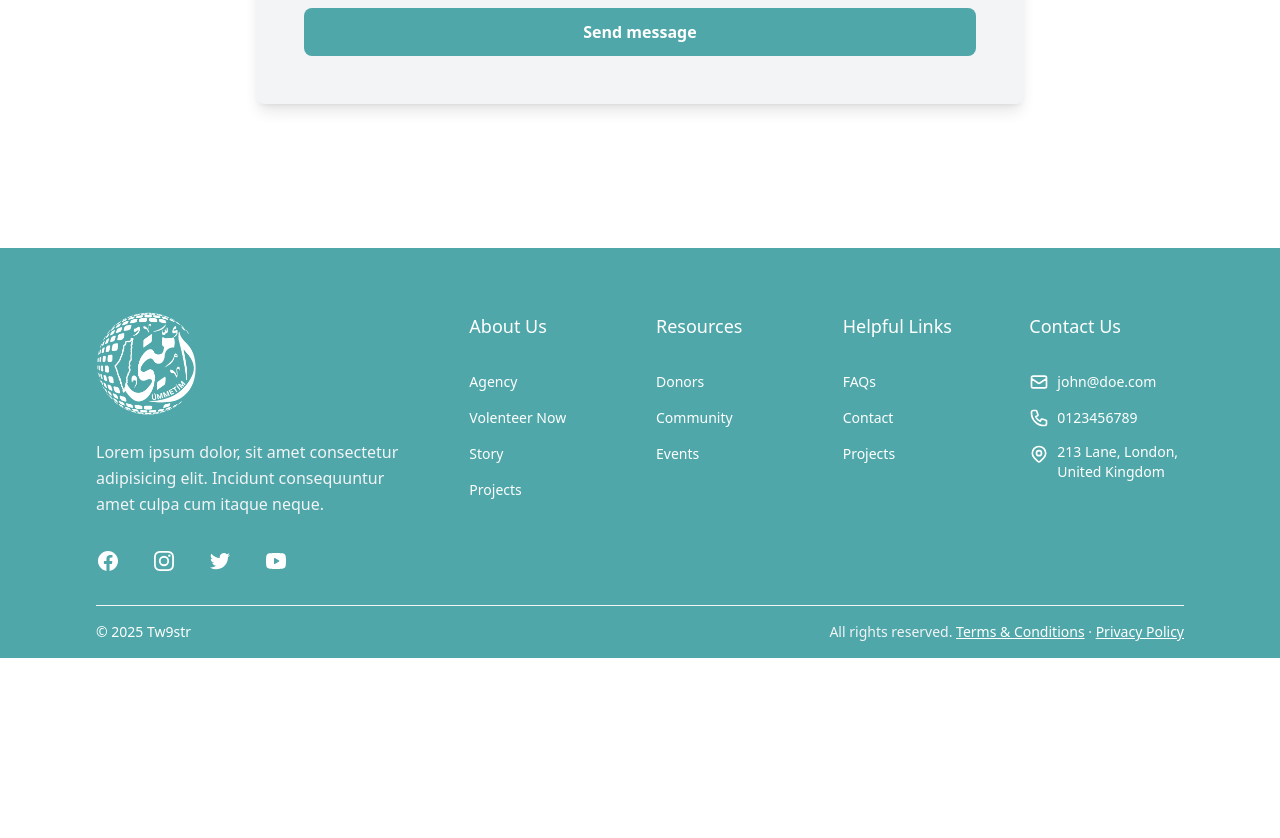
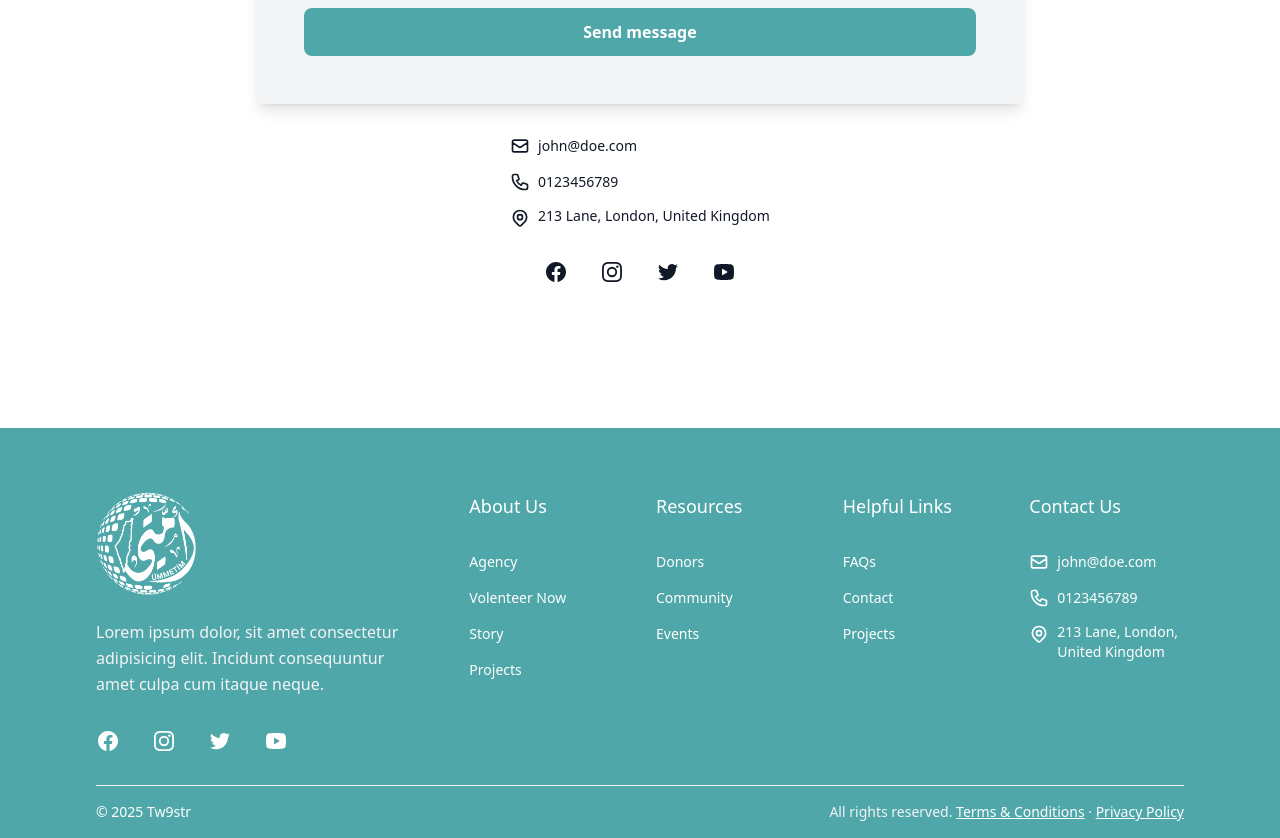
Before and after one commit to Ummeti/Ummeti, a Next.js app: page /contact in a window 1280 px wide. Shown: the part 960-1798 px from the top of the page. Before the commit the page ends 1618 px from the top, so only its background shows below. Built offline with nearby package versions, Linux system fonts and the light colour scheme.

Commit message:
added about

```diff
--- a/src/app/(root)/contact/page.jsx
+++ b/src/app/(root)/contact/page.jsx
@@ -1,4 +1,6 @@
 import Breadcrumb from '@/components/widgets/Breadcrumb';
+import ContactInfo from '@/components/widgets/ContactInfo';
+import Socials from '@/components/widgets/Socials';
 import Image from 'next/image';
 import Link from 'next/link';
 import React from 'react';
@@ -15,7 +17,6 @@ export default function Contact() {
             needs of your audience early and often.
           </p>
         </div>
-
         <div className="bg-gray-100 p-8 md:p-12 rounded-lg shadow-lg w-full max-w-3xl">
           <form className="space-y-6">
             <div className="grid grid-cols-1 md:grid-cols-2 gap-6">
@@ -80,6 +81,8 @@ export default function Contact() {
             </button>
           </form>
         </div>
+        <ContactInfo color="text-gray-900" />
+        <Socials color="text-gray-900" />
       </div>
     </section>
   );
```
